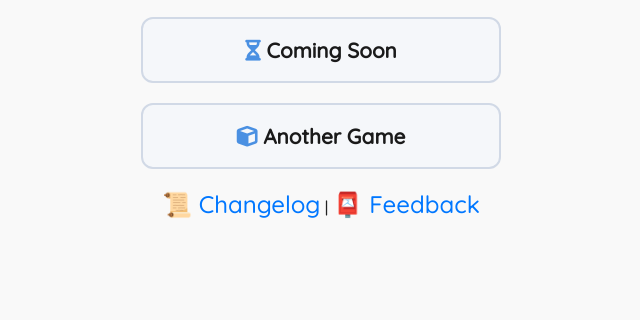
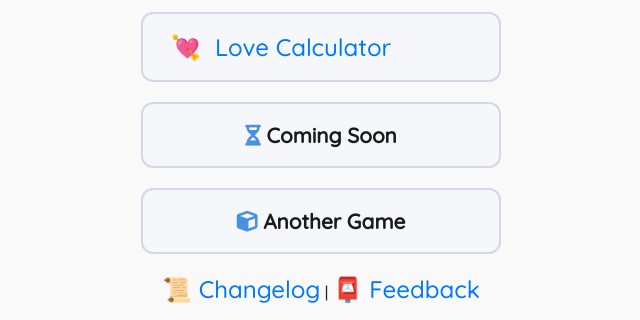
Before and after one commit to Noaho600/Noah.Cool, a plain HTML site: page index.html in a window 1280 px wide. Shown: the part 536-856 px from the top of the page, without its empty margins (319-959 px from the left). Before the commit the page ends 800 px from the top, so only its background shows below. Drawn offline with Linux system fonts and the light colour scheme.

Commit message:
Update index.html

```diff
--- a/index.html
+++ b/index.html
@@ -29,6 +29,10 @@
     <p>Create your own spinning planet!</p>
   </div>
 </a>
+  <a href="love-calculator.html" class="game-box">
+  <div class="game-icon">💘</div>
+  <div class="game-title">Love Calculator</div>
+</a>
   <li class="game-box">
   <a href="games/coming-soon.html">
     <i class="fas fa-hourglass-half" style="color:#4a90e2;"></i> Coming Soon
```
